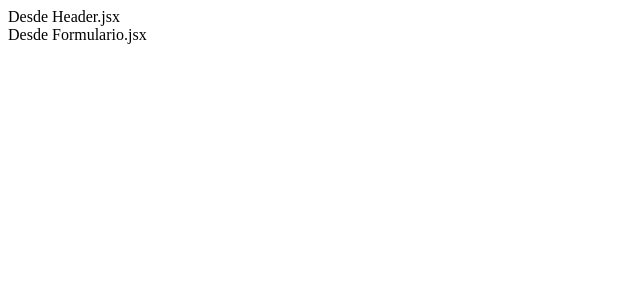
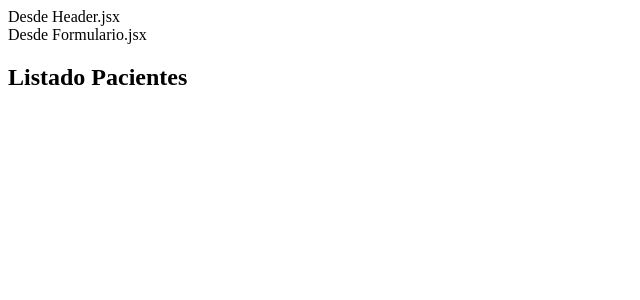
Before and after one commit to Nico235711/citas-react, a React (Vite) app: page / in a window 1280 px wide. Shown: the top 300 px of the page, without its empty margins (0-640 px from the left). Built offline with nearby package versions, Linux system fonts and the light colour scheme.

Commit message:
importando el componente

```diff
--- a/src/App.jsx
+++ b/src/App.jsx
@@ -1,5 +1,6 @@
 import Formulario from "./components/Formulario"
 import Header from "./components/Header"
+import ListadoPacientes from "./components/ListadoPacientes"
 
 function App() {
 
@@ -7,6 +8,7 @@ function App() {
     <>
       <Header />
       <Formulario />
+      <ListadoPacientes />
     </>
   )
 }
```
